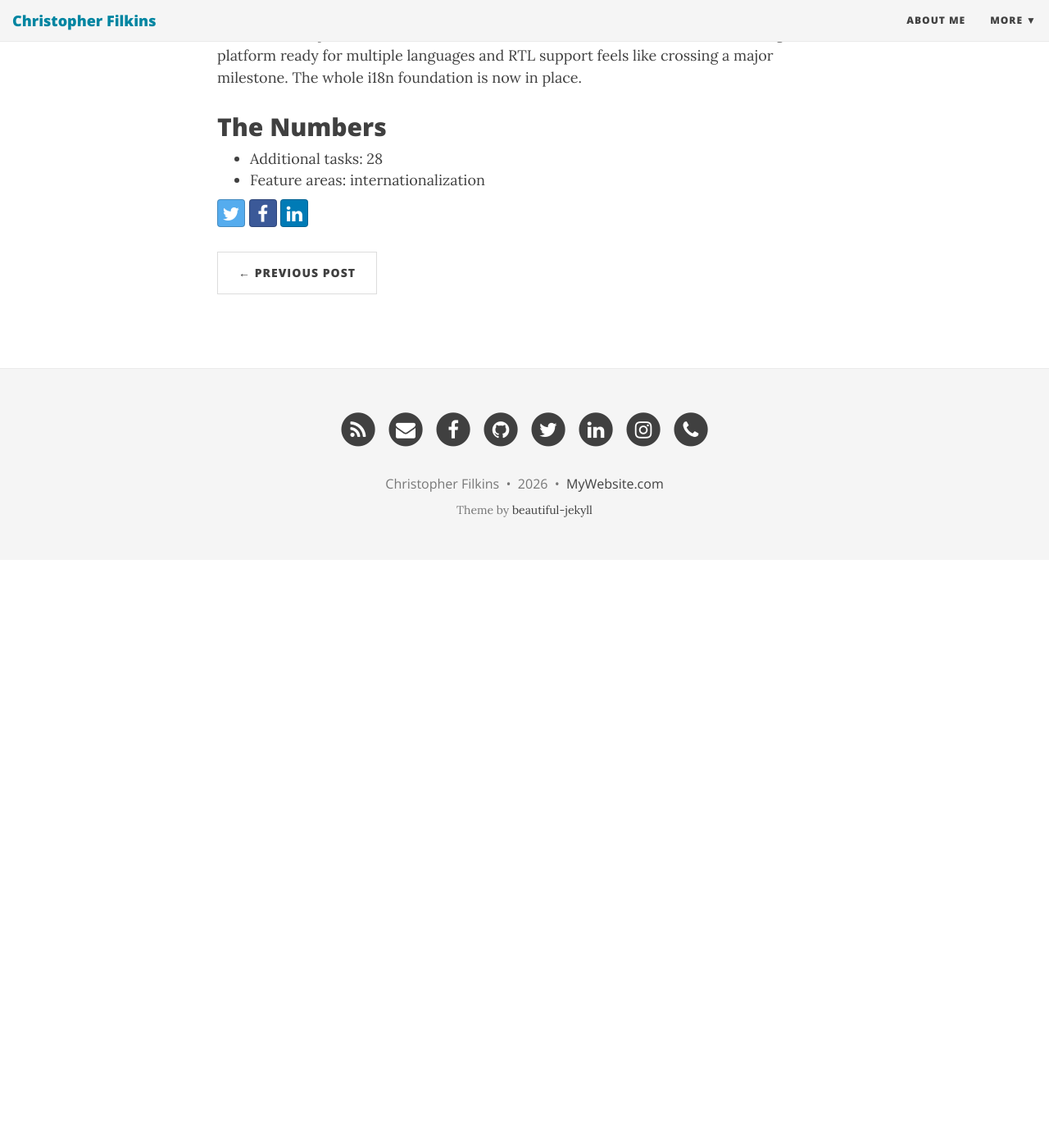
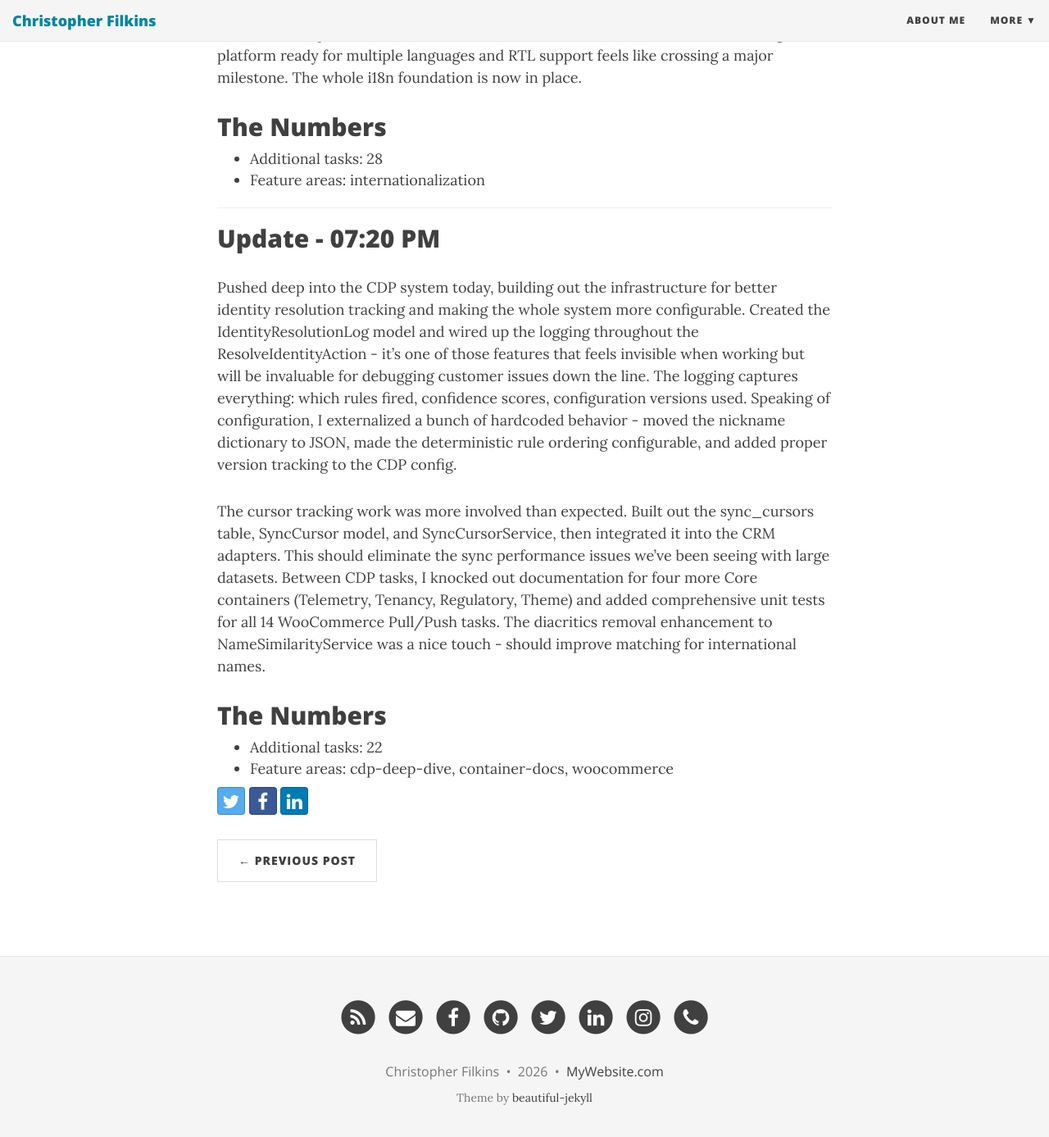
Before and after one commit to filchyboy/filchyboy.github.io, a Jekyll site: the page built from _posts/2026-01-06-todays-plan.md, in a window 1280 px wide and 1400 px high, scrolled down 4018 px. Shown: the top 1387 px of the window at 82% size. Built offline with Jekyll 4.4.1, drawn with Linux system fonts in a browser that asks for light colours; nearby versions of some CDN libraries; before the commit the page ends 4701 px from its top, so only the background shows below that.

```diff
--- a/_posts/2026-01-06-todays-plan.md
+++ b/_posts/2026-01-06-todays-plan.md
@@ -79,8 +79,20 @@
 ## The Numbers
 - Additional tasks: 28
 - Feature areas: internationalization
+
+---
+
+## Update - 07:20 PM
+
+Pushed deep into the CDP system today, building out the infrastructure for better identity resolution tracking and making the whole system more configurable. Created the IdentityResolutionLog model and wired up the logging throughout the ResolveIdentityAction - it's one of those features that feels invisible when working but will be invaluable for debugging customer issues down the line. The logging captures everything: which rules fired, confidence scores, configuration versions used. Speaking of configuration, I externalized a bunch of hardcoded behavior - moved the nickname dictionary to JSON, made the deterministic rule ordering configurable, and added proper version tracking to the CDP config.
+
+The cursor tracking work was more involved than expected. Built out the sync_cursors table, SyncCursor model, and SyncCursorService, then integrated it into the CRM adapters. This should eliminate the sync performance issues we've been seeing with large datasets. Between CDP tasks, I knocked out documentation for four more Core containers (Telemetry, Tenancy, Regulatory, Theme) and added comprehensive unit tests for all 14 WooCommerce Pull/Push tasks. The diacritics removal enhancement to NameSimilarityService was a nice touch - should improve matching for international names.
+
+## The Numbers
+- Additional tasks: 22
+- Feature areas: cdp-deep-dive, container-docs, woocommerce
 <!-- Generated by dev-tracker publish_to_jekyll.py (AI mode) -->
 <!-- accomplished-date: 2026-01-06 -->
-<!-- unit-ids: i18n-p1-fe-install-deps,i18n-p1-db-run-migrations,i18n-p1-service-locale-resolution,i18n-p1-middleware-set-locale,i18n-p1-action-get-user-locale,i18n-p1-action-set-user-locale,i18n-p1-api-translations-endpoint,i18n-p1-fe-config-ts,i18n-p1-fe-i18n-ts,i18n-p1-fe-provider-integration,i18n-p1-action-get-tenant-locales,i18n-p1-task-get-translation-provider,i18n-p1-middleware-register,i18n-p1-routes-locale-prefix,i18n-p1-fe-locale-context,i18n-p1-fe-types-ts,i18n-p1-task-format-currency,i18n-p1-locales-dir-structure,i18n-p1-json-en-common,i18n-p1-json-en-auth,i18n-p1-json-en-navigation,i18n-p1-json-en-forms,i18n-p1-json-en-billing,i18n-p1-json-en-admin,i18n-p1-json-es-all,i18n-p1-json-fr-all,i18n-p1-json-ar-all,i18n-p1-json-he-all -->
+<!-- unit-ids: cdp-p2-log-model,cdp-p2-log-population,cdp-p2-log-tests,container-docs-document-core-telemetry,container-docs-document-core-tenancy,container-docs-document-core-regulatory,cdp-p2-log-factory,cdp-p2-config-version-tracking,cdp-p2-diacritics-removal,container-docs-document-core-theme,cdp-p2-config-version-tests,cdp-p2-diacritics-tests,woocommerce-add-unit-tests-for-all-14-pullpush-tasks,cdp-p2-nickname-externalize,cdp-p2-rule-order-config,cdp-p2-cursor-migration,cdp-p2-nickname-tests-update,cdp-p2-rule-order-tests,cdp-p2-cursor-service,cdp-p2-cursor-integration,cdp-p2-cursor-model,cdp-p2-cursor-tests -->
 
 <!-- unit-ids: cdp-p2-config-version-tests,cdp-p2-config-version-tracking,cdp-p2-cursor-integration,cdp-p2-cursor-migration,cdp-p2-cursor-model,cdp-p2-cursor-service,cdp-p2-cursor-tests,cdp-p2-diacritics-removal,cdp-p2-diacritics-tests,cdp-p2-log-factory,cdp-p2-log-model,cdp-p2-log-population,cdp-p2-log-tests,cdp-p2-nickname-externalize,cdp-p2-nickname-tests-update,cdp-p2-rule-order-config,cdp-p2-rule-order-tests,container-docs-document-core-regulatory,container-docs-document-core-telemetry,container-docs-document-core-tenancy,container-docs-document-core-theme,i18n-p1-action-get-tenant-locales,i18n-p1-action-get-user-locale,i18n-p1-action-set-user-locale,i18n-p1-api-translations-endpoint,i18n-p1-db-run-migrations,i18n-p1-fe-config-ts,i18n-p1-fe-i18n-ts,i18n-p1-fe-install-deps,i18n-p1-fe-locale-context,i18n-p1-fe-provider-integration,i18n-p1-fe-types-ts,i18n-p1-json-ar-all,i18n-p1-json-en-admin,i18n-p1-json-en-auth,i18n-p1-json-en-billing,i18n-p1-json-en-common,i18n-p1-json-en-forms,i18n-p1-json-en-navigation,i18n-p1-json-es-all,i18n-p1-json-fr-all,i18n-p1-json-he-all,i18n-p1-locales-dir-structure,i18n-p1-middleware-register,i18n-p1-middleware-set-locale,i18n-p1-routes-locale-prefix,i18n-p1-service-locale-resolution,i18n-p1-task-format-currency,i18n-p1-task-get-translation-provider,woocommerce-add-unit-tests-for-all-14-pullpush-tasks -->
```
